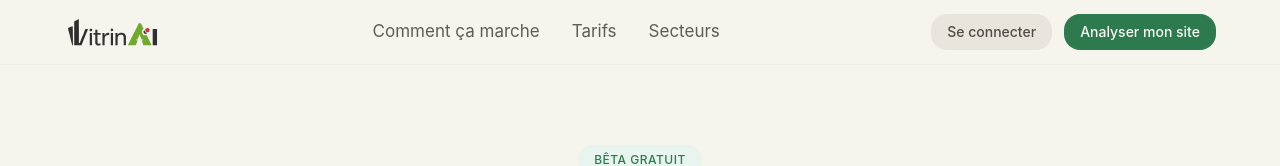
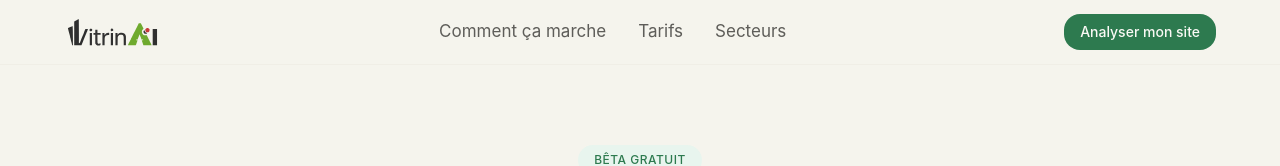
Before and after one commit to aboudou-cto-bloko/vitrinai, a Next.js app: page / in a window 1280 px wide. Shown: the top 166 px of the page. Built offline with nearby package versions, Linux system fonts and the light colour scheme; no server answers.

Commit message:
feat: retirer bouton Se connecter de la navbar

```diff
--- a/src/components/landing/Navbar.tsx
+++ b/src/components/landing/Navbar.tsx
@@ -42,9 +42,6 @@ export function Navbar() {
 
         {/* CTA */}
         <div className="flex items-center gap-3">
-          <Button variant="secondary" size="sm" asChild>
-            <Link href="/login">Se connecter</Link>
-          </Button>
           <Button size="sm" asChild>
             <Link href="#analyser">Analyser mon site</Link>
           </Button>
```
